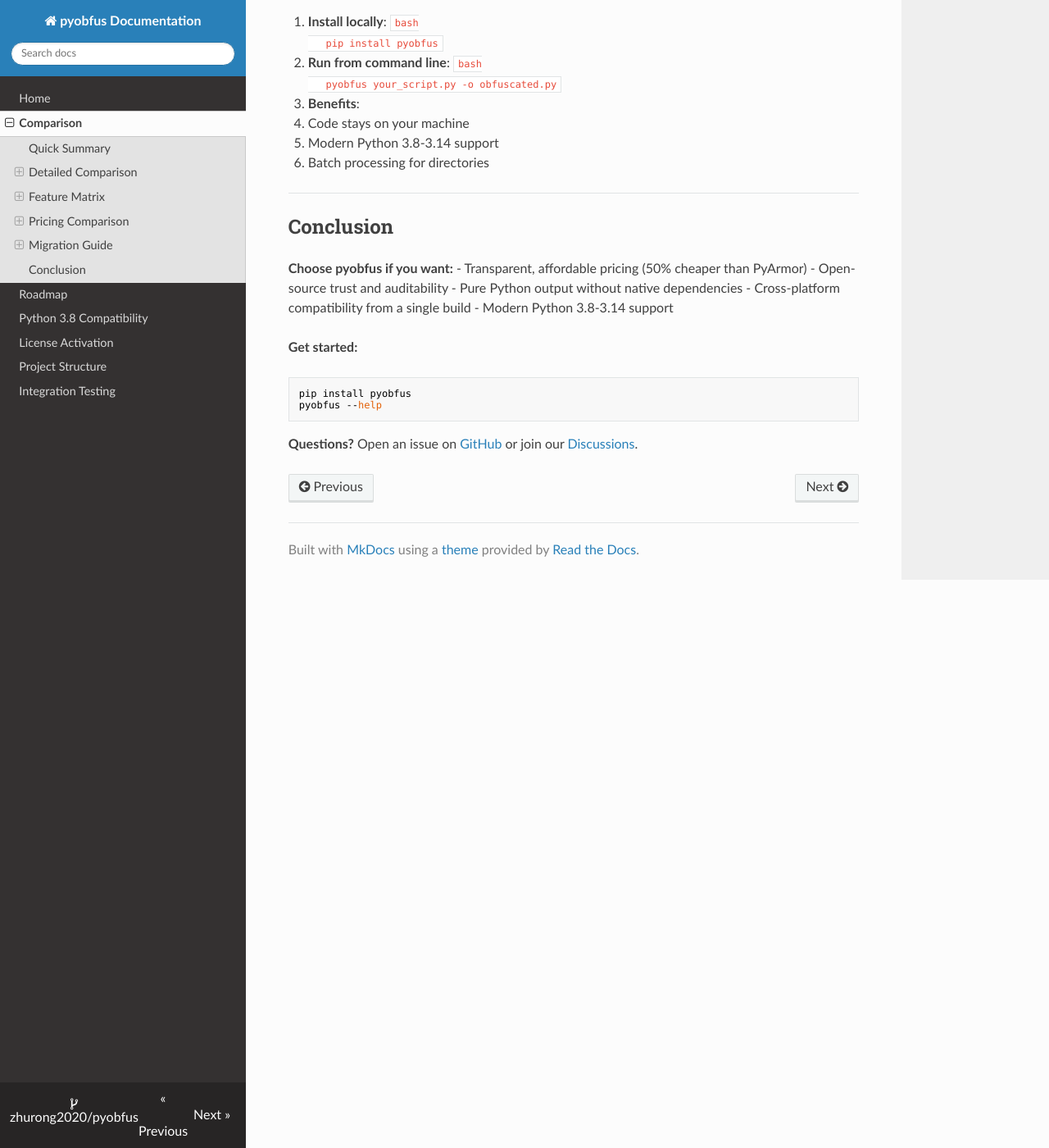
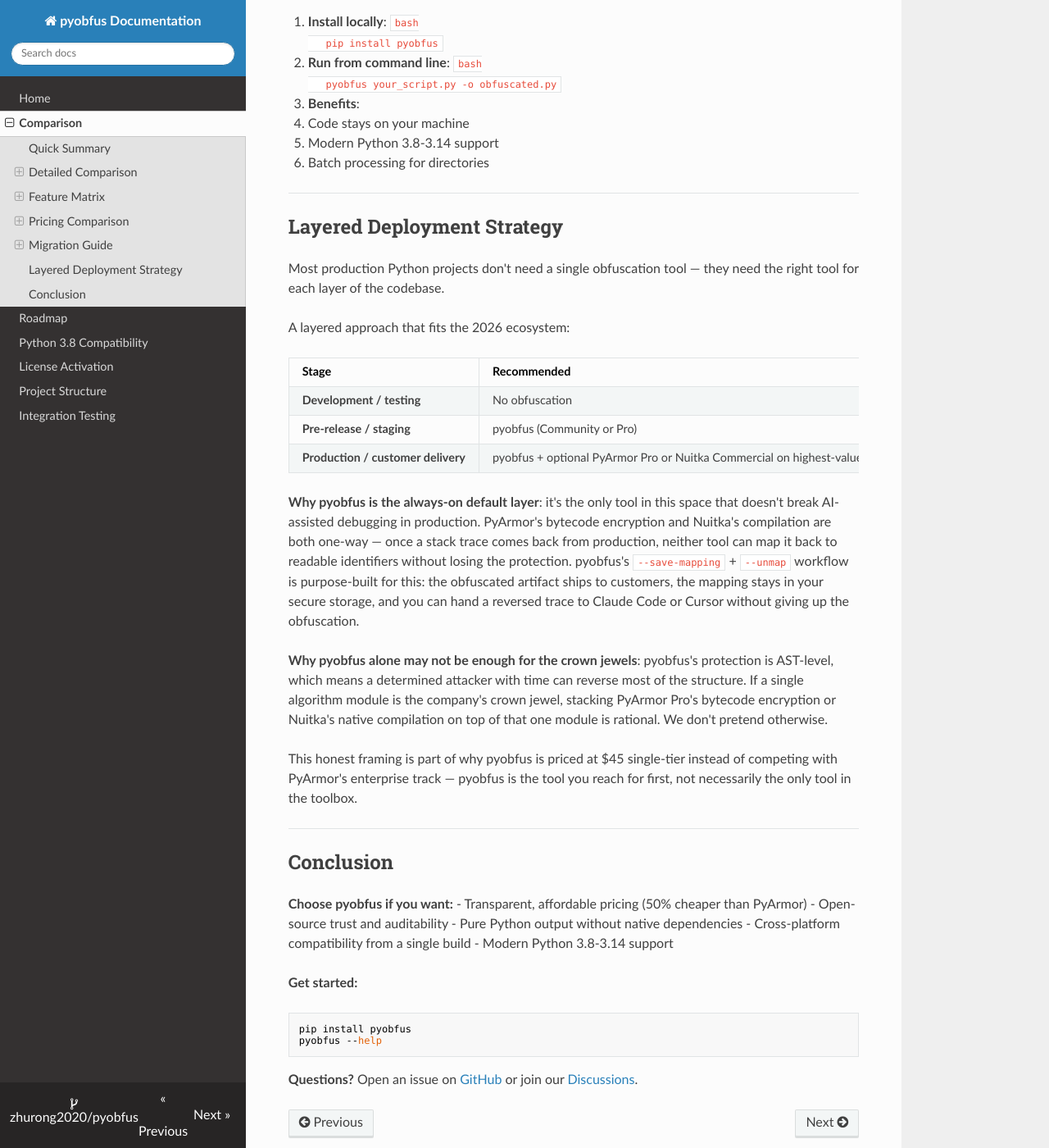
Before and after one commit to zhurong2020/pyobfus, an MkDocs documentation site: the page built from docs/COMPARISON.md, in a window 1280 px wide and 1400 px high, scrolled down 6251 px. Shown: the whole window at 82% size. Built offline with MkDocs 1.6.1, drawn with Linux system fonts in a browser that asks for light colours; nearby versions of some CDN libraries.

Commit message:
docs(comparison,readme): add layered deployment strategy framing
ChatGPT-incognito-validation-derived addition (2026-05-09): explicitly
position pyobfus as the always-on default obfuscation layer, with PyArmor
Pro / Nuitka Commercial as opt-in stacks for crown-jewel modules. This is
counterintuitive marketing — admitting we don't kill PyArmor — but reads
as honest on HN/Reddit and is the deployment pattern third-party AI tooling
already recommends for AI-friendly Python obfuscation workflows.

- COMPARISON.md: new "Layered Deployment Strategy" section before the
  Conclusion. 3-stage table (dev / pre-release / production) + two
  paragraphs explaining "why pyobfus default" (mapping preserves AI-debug)
  and "why pyobfus alone may not suffice" (AST-level protection, crown
  jewels can stack stronger tools).

- README.md: brief FAQ entry "Can I use pyobfus alongside PyArmor or
  Nuitka?" pointing into the COMPARISON.md anchor.

Co-Authored-By: Claude Opus 4.7 (1M context) <noreply@anthropic.com>

```diff
--- a/docs/COMPARISON.md
+++ b/docs/COMPARISON.md
@@ -252,6 +252,26 @@ Nuitka compiles Python to standalone executables.
 
 ---
 
+## Layered Deployment Strategy
+
+Most production Python projects don't need a single obfuscation tool — they need the right tool for each layer of the codebase.
+
+A layered approach that fits the 2026 ecosystem:
+
+| Stage | Recommended | Why |
+|---|---|---|
+| **Development / testing** | No obfuscation | Faster iteration; full debug visibility |
+| **Pre-release / staging** | pyobfus (Community or Pro) | AST mangling + mapping preserved → AI assistants can still debug; cross-platform `.py` output; no native deps |
+| **Production / customer delivery** | pyobfus + optional PyArmor Pro or Nuitka Commercial on highest-value modules | pyobfus protects the entire codebase consistently; PyArmor adds bytecode-level protection on the few modules that genuinely need it; Nuitka adds compile-to-native for performance-critical sections |
+
+**Why pyobfus is the always-on default layer**: it's the only tool in this space that doesn't break AI-assisted debugging in production. PyArmor's bytecode encryption and Nuitka's compilation are both one-way — once a stack trace comes back from production, neither tool can map it back to readable identifiers without losing the protection. pyobfus's `--save-mapping` + `--unmap` workflow is purpose-built for this: the obfuscated artifact ships to customers, the mapping stays in your secure storage, and you can hand a reversed trace to Claude Code or Cursor without giving up the obfuscation.
+
+**Why pyobfus alone may not be enough for the crown jewels**: pyobfus's protection is AST-level, which means a determined attacker with time can reverse most of the structure. If a single algorithm module is the company's crown jewel, stacking PyArmor Pro's bytecode encryption or Nuitka's native compilation on top of that one module is rational. We don't pretend otherwise.
+
+This honest framing is part of why pyobfus is priced at $45 single-tier instead of competing with PyArmor's enterprise track — pyobfus is the tool you reach for first, not necessarily the only tool in the toolbox.
+
+---
+
 ## Conclusion
 
 **Choose pyobfus if you want:**
```
Also changed, not shown: README.md (+4 -0 lines).
